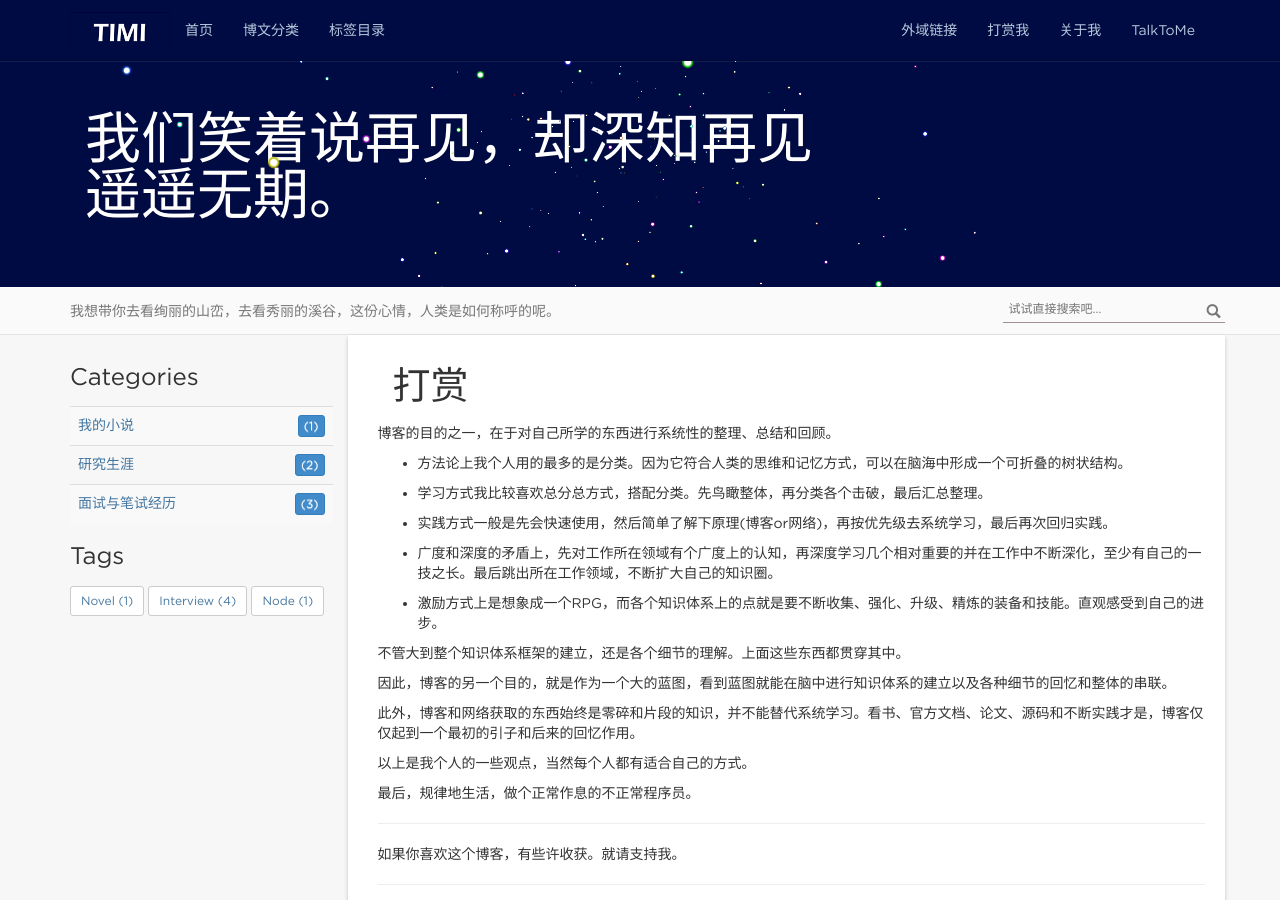
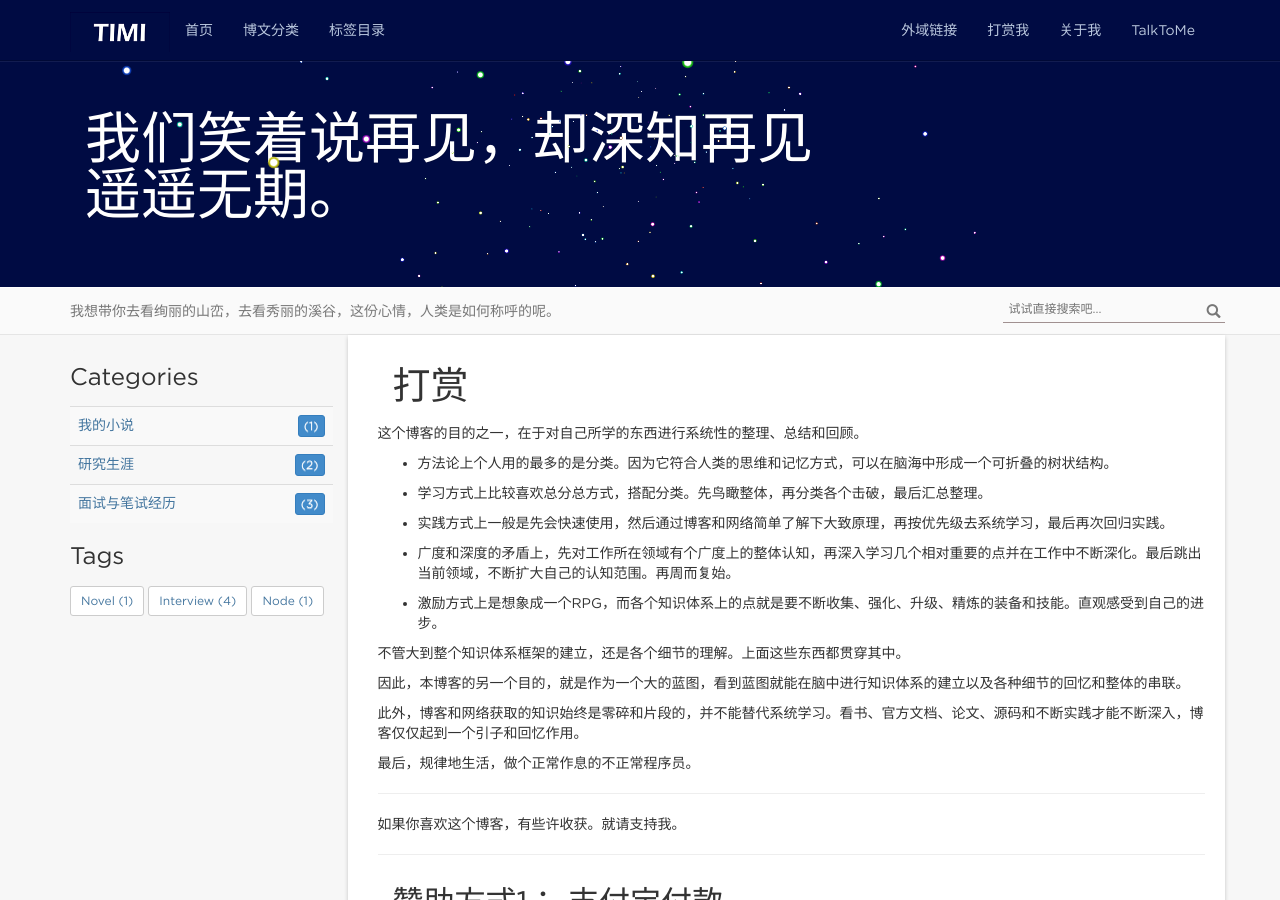
Before and after one commit to stopTheWorld/stopTheWorld, a Jekyll site: the page built from donate/index.md, in a window 1280 px wide and 900 px high. Built offline with Jekyll 4.4.1, drawn with Linux system fonts in a browser that asks for light colours; nearby versions of some CDN libraries; comment, search, counter and statistics services are not loaded.

Commit message:
config.yml

```diff
--- a/_config.yml
+++ b/_config.yml
@@ -1,28 +1,32 @@
-# Url settings
+################################# Url settings #################################
+baseurl: /stoptheworld
 #baseurl: ""
-baseurl: /stoptheworld
 url: https://stoptheworld.github.io
-resume_site: https://stoptheworld.github.io/stoptheworld/me/
 
-# Site settings
+
+################################# Site settings #################################
 name: Stop The World
 description: 假如生活欺骗了你，不要悲伤，不要哭泣。
 motto: 我们笑着说再见，却深知再见遥遥无期。
 banner: 我想带你去看绚丽的山峦，去看秀丽的溪谷，这份心情，人类是如何称呼的呢。
-
-# Paginate settings
 paginate: 2
 paginate_path: "page:num"
 
-# Contact
+
+################################# Page settings #################################
+excerpt_separator:  '<!-- more -->' #文章摘要
+permalink: /:year/:month/:day/:title/
+#permalink: /:categories/:year/:month/:day/:title/
+
+
+################################# Contact #################################
 author: ZJL
 email: zjl721@126.com
 github_username: stoptheworld
 github: https://github.com/stoptheworld/
 
-permalink: /:year/:month/:day/:title/
-#permalink: /:categories/:year/:month/:day/:title/
-excerpt_separator:  '<!-- more -->' #文章摘要
+
+################################# Global #################################
 gems: [jekyll-paginate]
 exclude: ['README.md', 'Gemfile.lock', 'Gemfile', 'Rakefile']
 highlighter: rouge
--- a/donate/index.md
+++ b/donate/index.md
@@ -5,25 +5,23 @@
 date: 2017-09-16 19:05:51 +0800
 ---
 
-博客的目的之一，在于对自己所学的东西进行系统性的整理、总结和回顾。
+这个博客的目的之一，在于对自己所学的东西进行系统性的整理、总结和回顾。
 
-+ 方法论上我个人用的最多的是分类。因为它符合人类的思维和记忆方式，可以在脑海中形成一个可折叠的树状结构。
++ 方法论上个人用的最多的是分类。因为它符合人类的思维和记忆方式，可以在脑海中形成一个可折叠的树状结构。
 
-+ 学习方式我比较喜欢总分总方式，搭配分类。先鸟瞰整体，再分类各个击破，最后汇总整理。
++ 学习方式上比较喜欢总分总方式，搭配分类。先鸟瞰整体，再分类各个击破，最后汇总整理。
 
-+ 实践方式一般是先会快速使用，然后简单了解下原理(博客or网络)，再按优先级去系统学习，最后再次回归实践。
++ 实践方式上一般是先会快速使用，然后通过博客和网络简单了解下大致原理，再按优先级去系统学习，最后再次回归实践。
 
-+ 广度和深度的矛盾上，先对工作所在领域有个广度上的认知，再深度学习几个相对重要的并在工作中不断深化，至少有自己的一技之长。最后跳出所在工作领域，不断扩大自己的知识圈。
++ 广度和深度的矛盾上，先对工作所在领域有个广度上的整体认知，再深入学习几个相对重要的点并在工作中不断深化。最后跳出当前领域，不断扩大自己的认知范围。再周而复始。
 
 + 激励方式上是想象成一个RPG，而各个知识体系上的点就是要不断收集、强化、升级、精炼的装备和技能。直观感受到自己的进步。
 
 不管大到整个知识体系框架的建立，还是各个细节的理解。上面这些东西都贯穿其中。
 
-因此，博客的另一个目的，就是作为一个大的蓝图，看到蓝图就能在脑中进行知识体系的建立以及各种细节的回忆和整体的串联。
+因此，本博客的另一个目的，就是作为一个大的蓝图，看到蓝图就能在脑中进行知识体系的建立以及各种细节的回忆和整体的串联。
 
-此外，博客和网络获取的东西始终是零碎和片段的知识，并不能替代系统学习。看书、官方文档、论文、源码和不断实践才是，博客仅仅起到一个最初的引子和后来的回忆作用。
-
-以上是我个人的一些观点，当然每个人都有适合自己的方式。
+此外，博客和网络获取的知识始终是零碎和片段的，并不能替代系统学习。看书、官方文档、论文、源码和不断实践才能不断深入，博客仅仅起到一个引子和回忆作用。
 
 最后，规律地生活，做个正常作息的不正常程序员。
 
```
